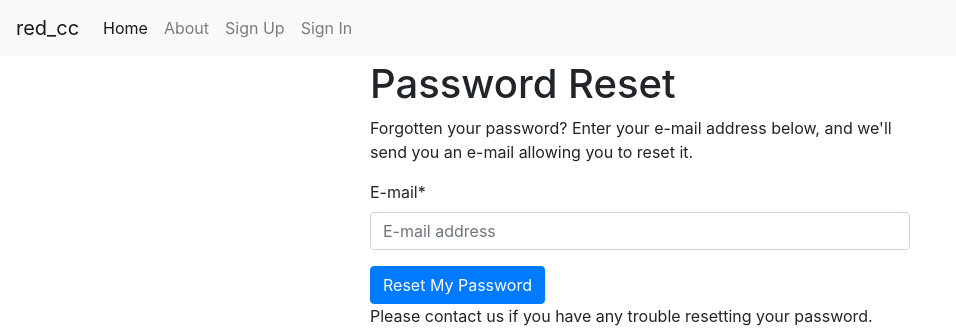
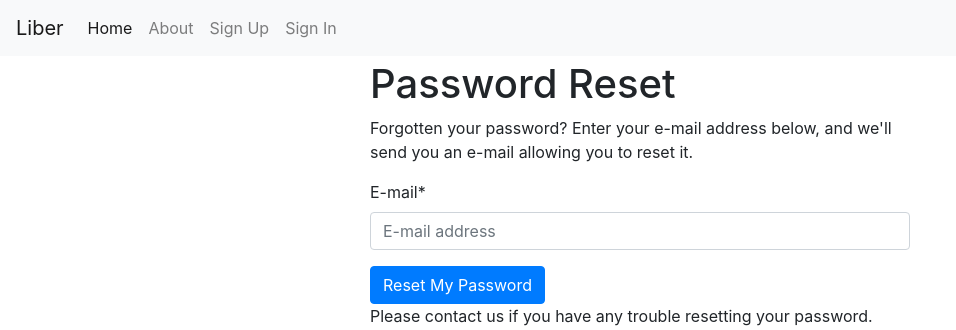
Before and after one commit to ruizdiazever/red, a Django app: page /accounts/password/reset/ in a window 1280 px wide. Shown: the top 330 px of the page, without its empty margins (0-956 px from the left). Run offline with Django 3.2, Linux system fonts and the light colour scheme; some libraries are stand-ins or nearby versions.

Commit message:
Refactor some lines of code

```diff
--- a/red_cc/templates/base.html
+++ b/red_cc/templates/base.html
@@ -3,7 +3,7 @@
   <head>
     <meta charset="utf-8">
     <meta http-equiv="x-ua-compatible" content="ie=edge">
-    <title>{% block title %}red_cc{% endblock title %}</title>
+    <title>{% block title %}Liber{% endblock title %}</title>
     <meta name="viewport" content="width=device-width, initial-scale=1.0">
     <meta name="description" content="Este es un proyecto creado con Cookie Cutter">
     <meta name="author" content="Ever Ruiz Diaz">
@@ -39,7 +39,7 @@
         <button class="navbar-toggler navbar-toggler-right" type="button" data-toggle="collapse" data-target="#navbarSupportedContent" aria-controls="navbarSupportedContent" aria-expanded="false" aria-label="Toggle navigation">
           <span class="navbar-toggler-icon"></span>
         </button>
-        <a class="navbar-brand" href="{% url 'home' %}">red_cc</a>
+        <a class="navbar-brand" href="{% url 'home' %}">Liber</a>
 
         <div class="collapse navbar-collapse" id="navbarSupportedContent">
           <ul class="navbar-nav mr-auto">
```
